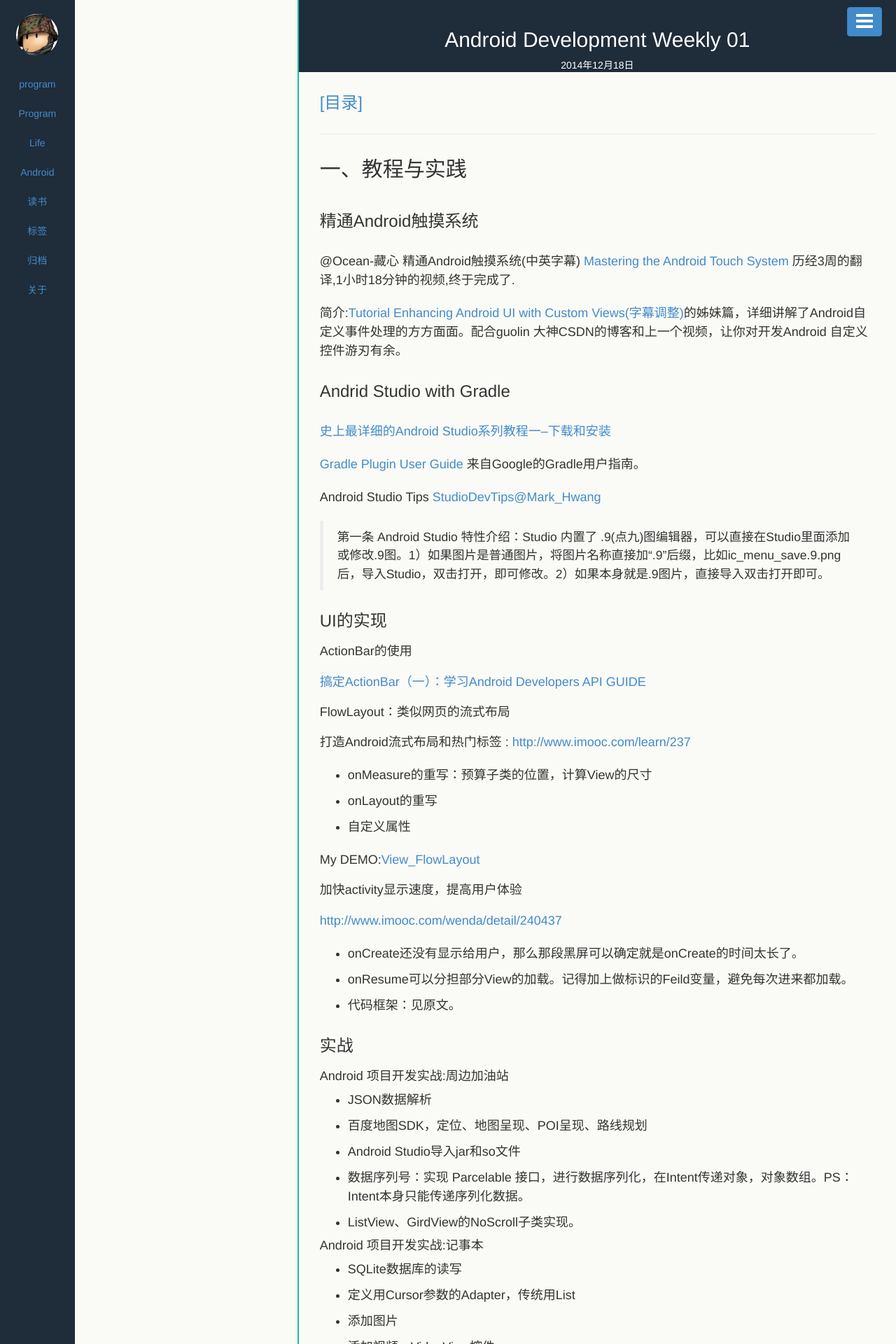
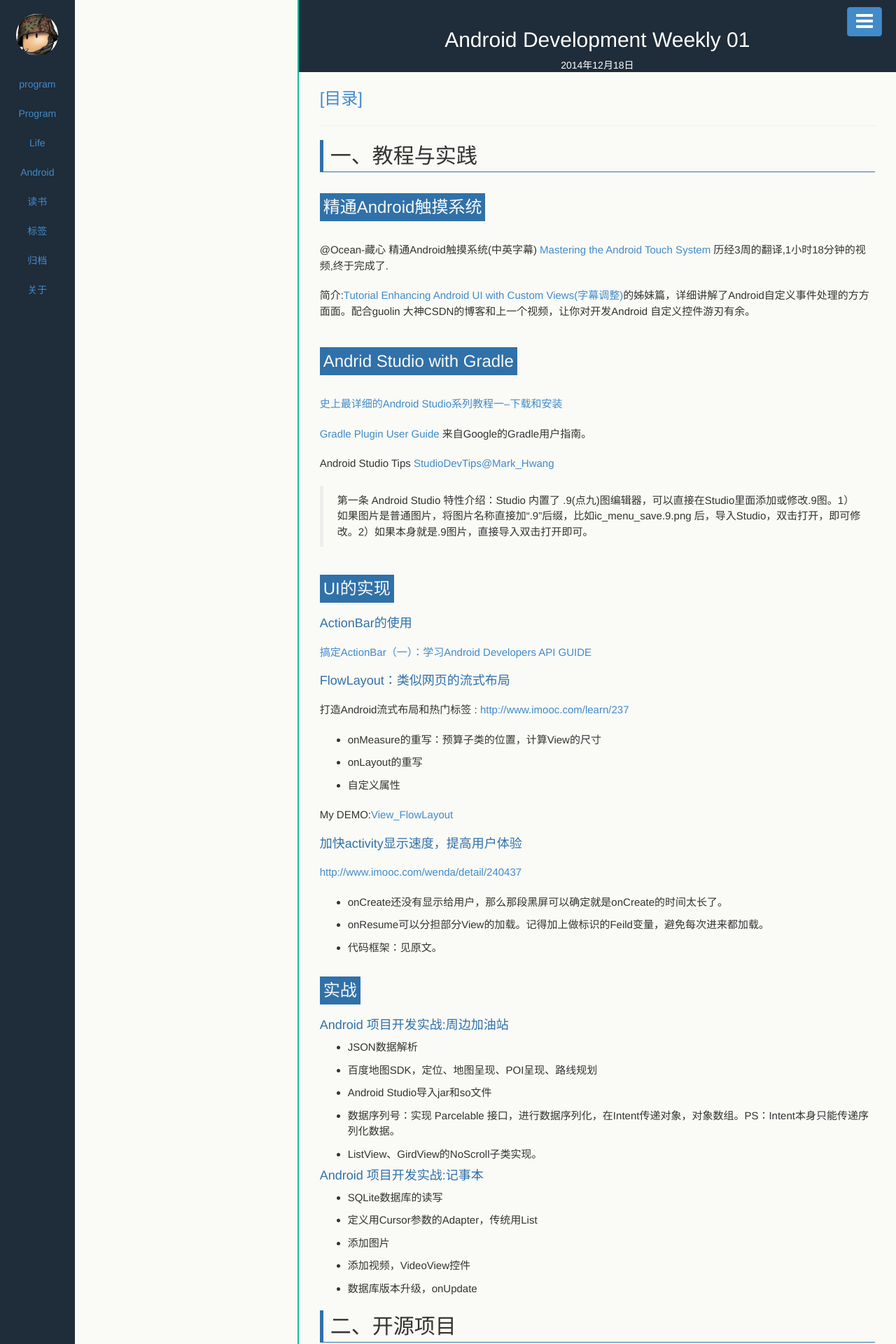
Before and after one commit to neosdong/neosdong.github.com, a Jekyll site: the page built from _posts/2014-12-18-Android-Development-Weekly-01.md, in a window 1280 px wide. Shown: the top 1920 px of the page at 70% size. Built offline with Jekyll 4.4.1, drawn with Linux system fonts in a browser that asks for light colours.

Commit message:
update css:content title

```diff
--- a/public/css/base.css
+++ b/public/css/base.css
@@ -1,71 +1,40 @@
 /* 页面配置 */
-.container {width: 100%; height: 100%;}
-body, html {
-  margin: 0px;
-  height: 100%;
-  overflow: hidden;
-  background-color: #1f2c39;
-}
-.row {height: 100%;}
+.container { width: 100%; height: 100%; }
+body, html { margin: 0px; height: 100%; overflow: hidden; background-color: #1F2C39; }
+.row { height: 100%; }
 /* 导航栏 + 目录栏 */
-.aside {height: 100%;}
+.aside { height: 100%; }
 /* 左侧导航栏 */
-.aside1 {
-  background-color: #1f2c39;
-  height: 100%;
-  padding-left: 0px;
-  padding-right: 0px;
-  text-align: center;
-}
-.aside1 > .nav > li > a {
-  padding-left: 0px;
-  padding-right: 0px;
-  border-radius: 0px;
-}
-.avatar {width: 60px; height: 60px;}
-.aside1_bottom {
-  width: 100%;
-  position: absolute;
-  bottom: 0px;
-  left: 0px;
-}
-.aside1_bottom > .table {margin-bottom: 0px;}
-#content ul, ol, dl, li {margin: 0px;}
+.aside1 { background-color: #1F2C39; height: 100%; padding-left: 0px; padding-right: 0px; text-align: center; }
+.aside1 > .nav > li > a { padding-left: 0px; padding-right: 0px; border-radius: 0px; }
+.avatar { width: 60px; height: 60px; }
+.aside1_bottom { width: 100%; position: absolute; bottom: 0px; left: 0px; }
+.aside1_bottom > .table { margin-bottom: 0px; }
+#content ul, ol, dl, li { margin: 0px; }
 /* 中部目录栏 */
-.aside2 {
-  background-color: #fafaf6;
-  height: 100%;
-  border-right: 2px solid #18bc9c;
-  overflow-y: auto;
-}
+.aside2 { background-color: #FAFAF6; height: 100%; border-right: 2px solid #18BC9C; overflow-y: auto; }
 /* 右侧内容栏 */
-.aside3 {
-  height: 100%;
-  overflow-y: auto;
-  background-color: #fafaf6;
-}
-.aside3-title {
-  background-color: #1f2c39;
-  padding-left: 30px;
-  padding-right: 30px;
-  text-align: center;
-  color: #FFF;
-}
-.aside3-content {padding-left: 30px;padding-right: 30px;}
+.aside3 { height: 100%; overflow-y: auto; background-color: #FAFAF6; }
+.aside3-title { background-color: #1F2C39; padding-left: 30px; padding-right: 30px; text-align: center; color: #FFF; }
+.aside3-content { padding-left: 30px; padding-right: 30px; }
+/**/
+ { border-left: 2px solid #B2B2B2; padding-left: 5px; }
 /* 文章内容排版 */
-a:hover {text-decoration:none;}
-#content {font-size: 18px; line-height: 1.5;}
-#content p {margin: 20px 0px;}
-#content ul, ol, dl, li {margin: 10px 0px;}
-.nav > li {margin: 0px;}
-#content h2, h3 {line-height: 2;}
-#content blockquote > :first-child {margin-top: 0; }
-#content blockquote > :last-child {margin-bottom: 0;}
+a:hover { text-decoration: none; }
+#content { font-size: 15px; line-height: 1.5; }
+#content p { margin: 20px 0px; }
+#content ul, ol, dl, li { margin: 10px 0px; }
+.nav > li { margin: 0px; }
+#content h2, h3 { line-height: 1.5; }
+#content h2 { border-bottom: 1px solid #3071A9; border-left: 5px solid #3071A9; padding-left: 10px; }
+#content h3 { color: #FAFAF6; background-color: #3071A9; padding: 2px 5px; display: inline-block; }
+#content h4 { color: #3071A9; }
+#content h5 { color: #5E89C0; }
+#content blockquote { font-size: 15px; }
+#content blockquote > :first-child { margin-top: 0; }
+#content blockquote > :last-child { margin-bottom: 0; }
 /* 其他配置 */
-.center { text-align: center;}
-.nav-pills>li.active>a, .nav-pills>li.active>a:hover, .nav-pills>li.active>a:focus {
-  color: #2a6496;
-  background-color: #fafaf6;
-}
+.center { text-align: center; }
+.nav-pills > li.active > a, .nav-pills > li.active > a:hover, .nav-pills > li.active > a:focus { color: #2A6496; background-color: #FAFAF6; }
 /* 显示评论按钮 */
-.show-commend {width: 100%; margin-bottom: 40px;}
+.show-commend { width: 100%; margin-bottom: 40px; }
```
